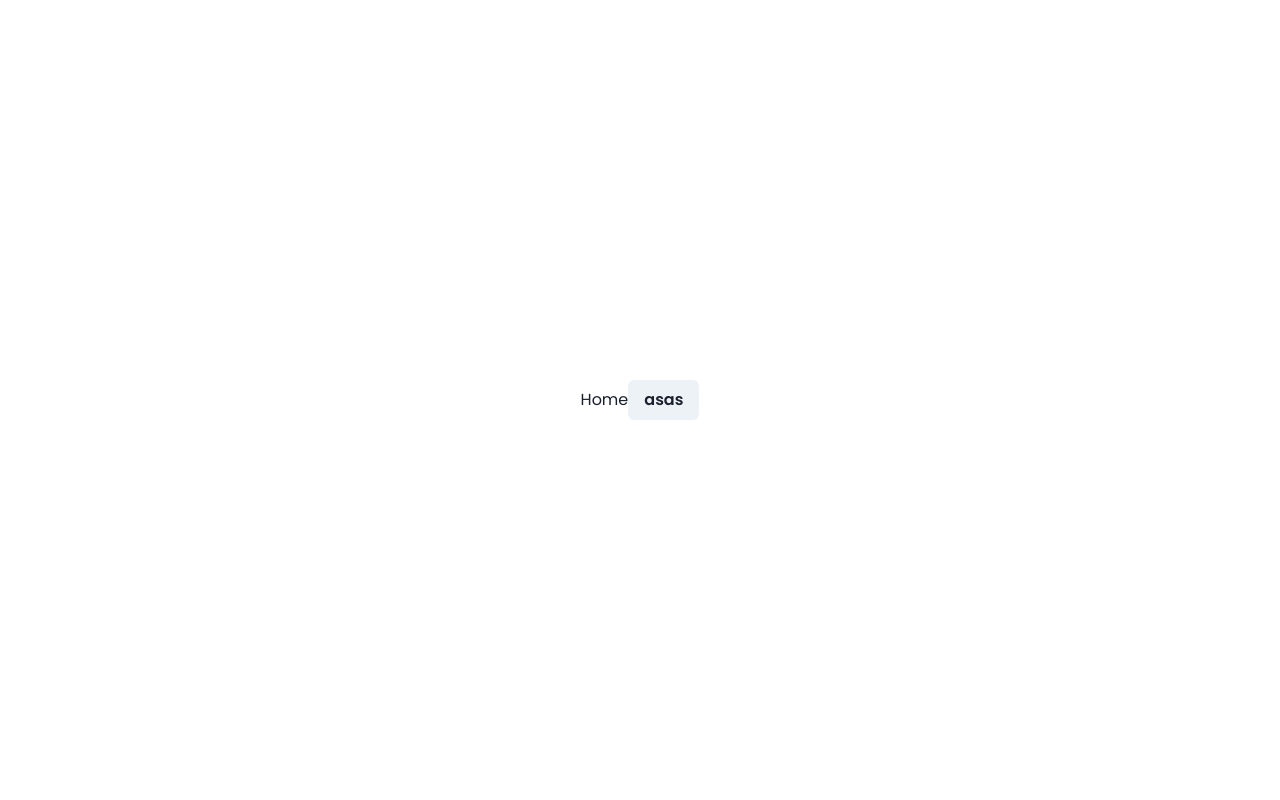
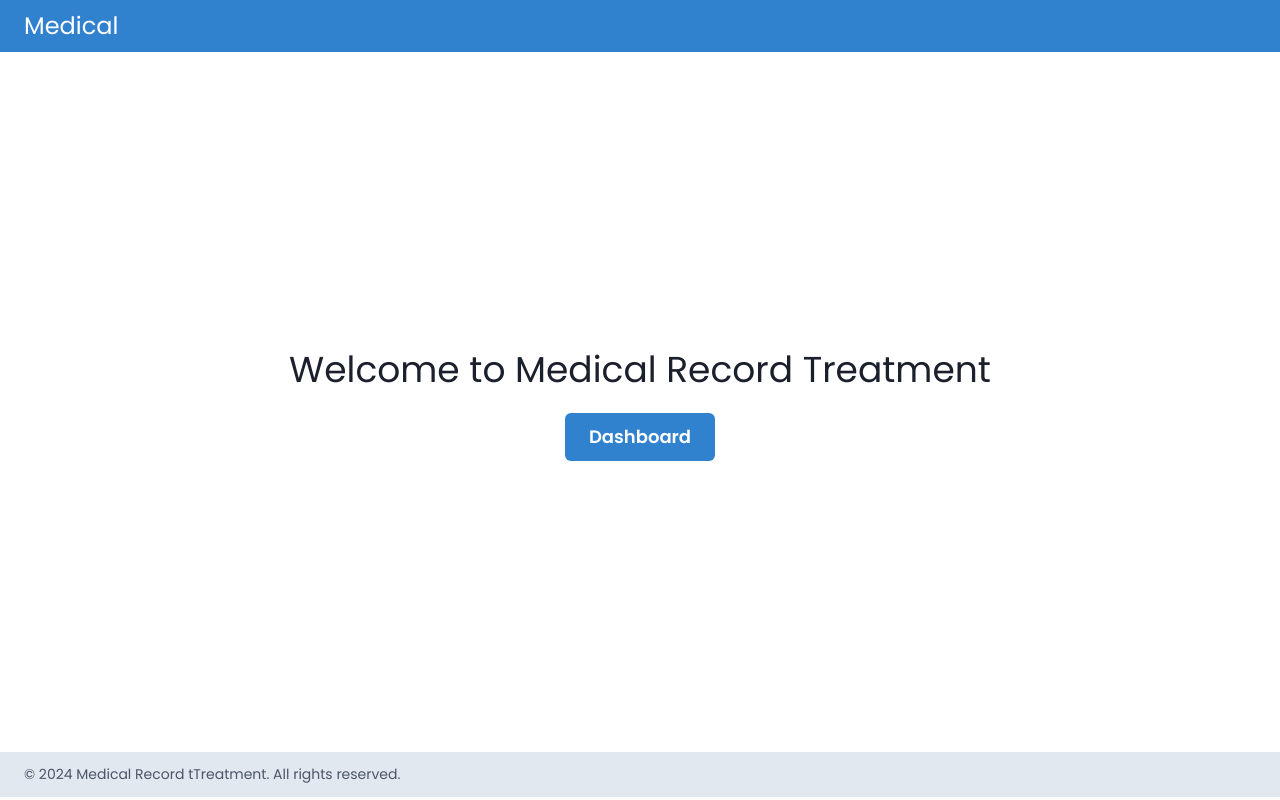
Before and after one commit to mhmadidris/medical-record-treatment, a Next.js app: page / in a window 1280 px wide. Built offline with nearby package versions, Linux system fonts and the light colour scheme.

Commit message:
Update layout homepage

```diff
--- a/src/app/page.tsx
+++ b/src/app/page.tsx
@@ -1,25 +1,32 @@
 "use client"
 
-import { Box, Button, Center, Flex, Image, Text, useToast } from "@chakra-ui/react";
+import { Box, Button, Center, Flex, Image, Text } from "@chakra-ui/react";
+import Link from "next/link";
 
 const Home = () => {
-  const toast = useToast();
+  return (
+    <Box>
+      <Box bg="blue.500" color="white" py="2" px="6">
+        <Flex justify="space-between" align="center">
+          <Text fontSize="2xl">Medical</Text>
+        </Flex>
+      </Box>
 
-  const handleButtonClick = () => {
-    toast({
-      status: "success",
-      title: "Treatment",
-      description: "Success add treatment",
-      position: "top-right",
-      isClosable: true,
-    });
-  };
+      <Center h="calc(100vh - 100px)">
+        <Box textAlign="center">
+          <Text fontSize="4xl" mb="4">Welcome to Medical Record Treatment</Text>
+          <Link href="/dashboard">
+            <Button colorScheme="blue" size="lg">
+              Dashboard
+            </Button>
+          </Link>
+        </Box>
+      </Center>
 
-  return (
-    <Center h="100vh">
-      <Text>Home</Text>
-      <Button onClick={handleButtonClick}>asas</Button>
-    </Center>
+      <Box bg="gray.200" py="3" px="6">
+        <Text fontSize="sm" color="gray.600">&copy; {new Date().getFullYear()} Medical Record tTreatment. All rights reserved.</Text>
+      </Box>
+    </Box>
   );
 };
 
```
